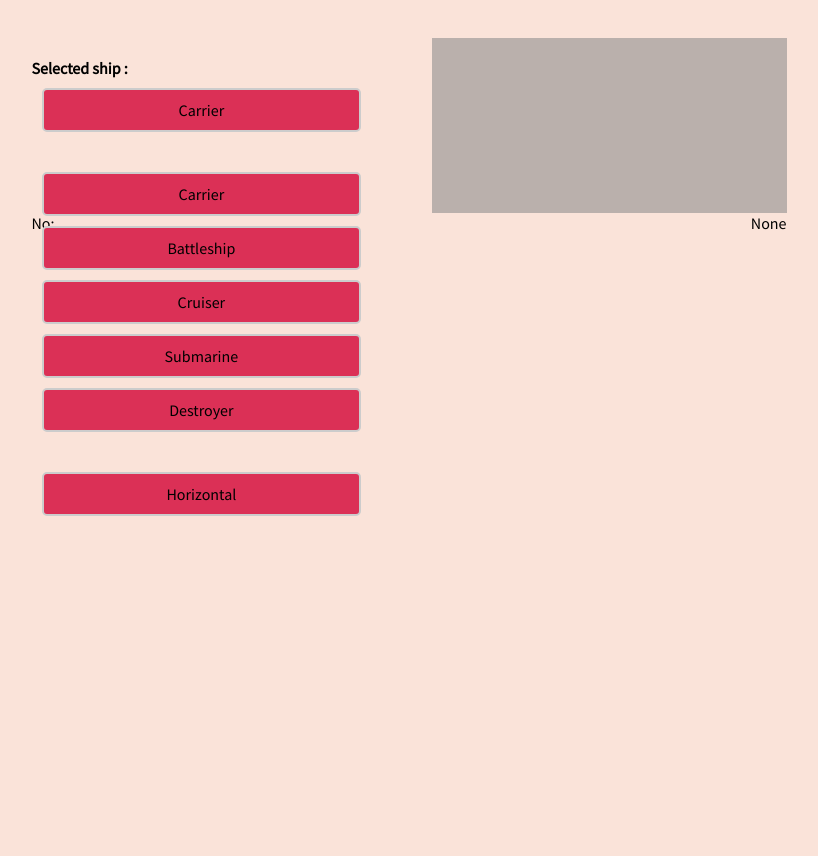
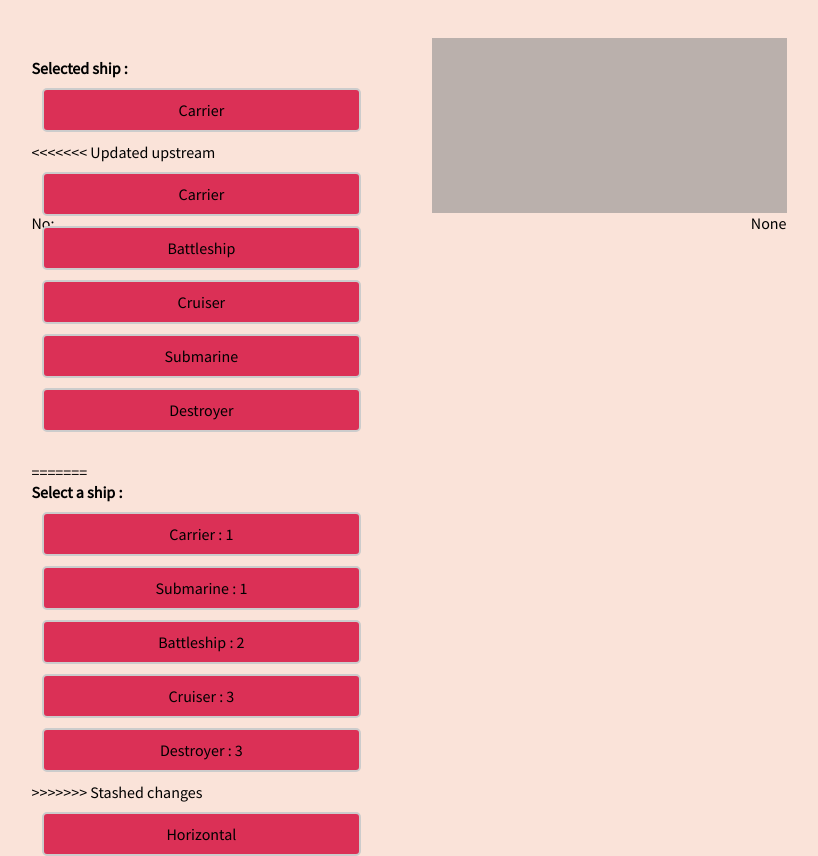
Before and after one commit to klaudiamarciniakk/Project-SCRUM, a Python web app: template templates/index.html in a window 1280 px wide. Shown: the part 417-1273 px from the top of the page, without its empty margins (231-1049 px from the left). Before the commit the page ends 933 px from the top, so only its background shows below. Run offline with Jinja, Linux system fonts and the light colour scheme; the template is opened without the code that fills it, so the values that code supplies are empty; some libraries are stand-ins or nearby versions.

Commit message:
Przyciski ze zwiększoną ilością statków
Działające stawianie statków z wyborem z przycisków. Przyciski pokazują ilość pozostałych statków.

```diff
--- a/js/battleship.js
+++ b/js/battleship.js
@@ -2,6 +2,12 @@
 var socket;
 var turn;
 var room;
+
+var bat = 2;
+var car = 1;
+var cru = 3;
+var des = 3;
+var sub = 1;
 
 var player_id = Math.random().toString(36).substring(2);
 var player_no = 0;
@@ -175,6 +181,25 @@ var enemyBoard = {
 }
 
 function placeShip(location, length, direction, ship) {
+
+  shipText = $(".ship").text();
+    if (shipText == "Carrier"){
+       car-=1;
+       $('.ship1').text("Carrier : " + car.toString());}
+    else if (shipText == "Battleship"){
+       bat-=1;
+       $('.ship2').text("Battleship : " + bat.toString());}
+    else if (shipText == "Cruiser"){
+        cru-=1;
+       $('.ship3').text("Cruiser : " + cru.toString());}
+    else if (shipText == "Submarine"){
+        sub-=1;
+       $('.ship4').text("Submarine : "+sub.toString());}
+    else if (shipText == "Destroyer"){
+        des-=1;
+       $('.ship5').text("Destroyer : "+des.toString());}
+
+
   if (direction == "horizontal"){
     for (var i = location; i < (location + length); i++) {
       $(".bottom ." + i).addClass(ship);
--- a/templates/index.html
+++ b/templates/index.html
@@ -30,6 +30,7 @@
           <br/>
           <h4>  Selected ship :</h4>
           <div class='buttons ship'>Carrier</div>
+<<<<<<< Updated upstream
           <br/>
           <div class='buttons ship1'>Carrier</div>
           <div class='buttons ship2'>Battleship</div>
@@ -37,6 +38,18 @@
           <div class='buttons ship4'>Submarine</div>
           <div class='buttons ship5'>Destroyer</div>
           <br/>
+=======
+          <h4> Select a ship : </h4>
+          <div class="SelectShips">
+            <div class='buttons bShip ship1'>Carrier : 1</div>
+            <div class='buttons bShip ship4'>Submarine : 1</div>
+          </div>
+          <div class="SelectShips">
+            <div class='buttons bShip ship2'>Battleship : 2</div>
+            <div class='buttons bShip ship3'>Cruiser : 3</div>
+            <div class='buttons bShip ship5'>Destroyer : 3</div>
+          </div>
+>>>>>>> Stashed changes
           <div class='buttons orientation'>Horizontal</div>
         </div>
       </div>
```
Also changed, not shown: main.py (+96 -0 lines).
